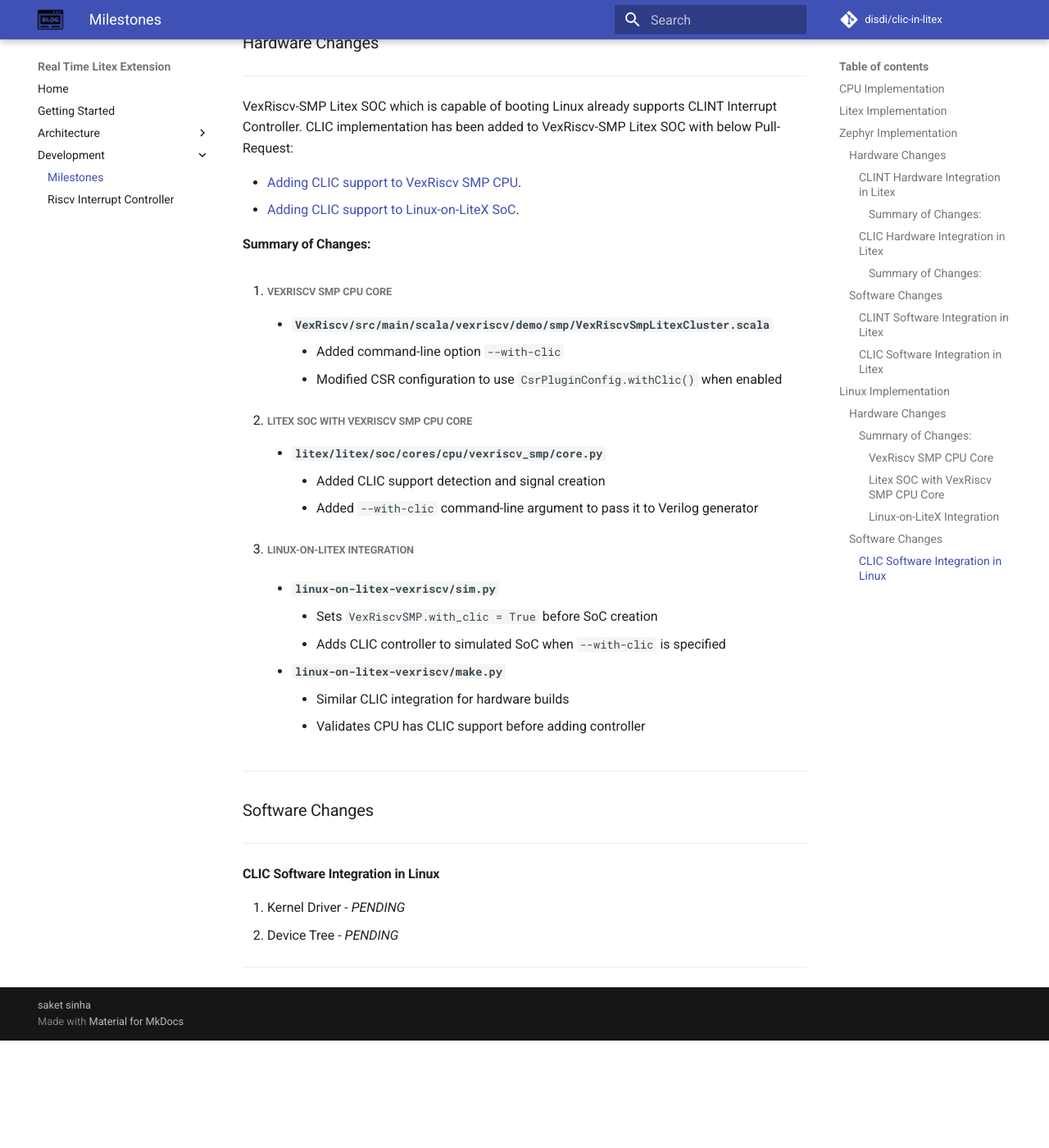
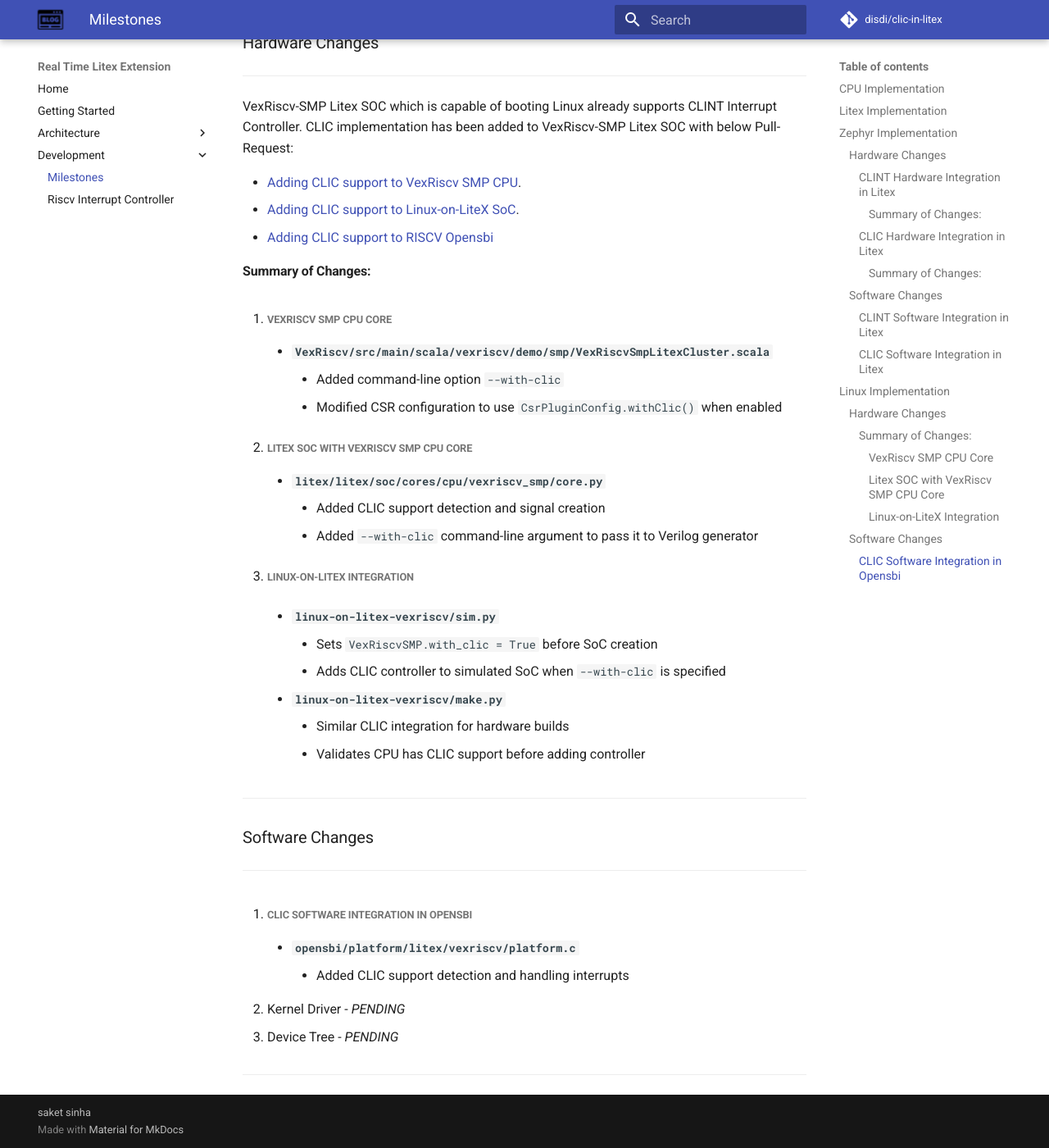
Before and after one commit to disdi/clic-in-litex, an MkDocs documentation site: the page built from docs/nav/development/development-guide.md, in a window 1280 px wide and 1400 px high, scrolled down 3904 px. Shown: the whole window at 82% size. Built offline with MkDocs 1.6.1 and Material for MkDocs 9.7.7, drawn with Linux system fonts in a browser that asks for light colours; comment, search, counter and statistics services are not loaded; before the commit the page ends 5173 px from its top, so only the background shows below that.

Commit message:
Add opensbi changes

```diff
--- a/docs/nav/development/development-guide.md
+++ b/docs/nav/development/development-guide.md
@@ -147,6 +147,7 @@ CLIC implementation has been added to VexRiscv-SMP Litex SOC with below Pull-Req
 
 - [Adding CLIC support to VexRiscv SMP CPU](https://github.com/litex-hub/linux-on-litex-vexriscv/pull/438).
 - [Adding CLIC support to Linux-on-LiteX SoC](https://github.com/litex-hub/pythondata-cpu-vexriscv_smp/pull/10).
+- [Adding CLIC support to RISCV Opensbi](https://github.com/litex-hub/opensbi/pull/2)
 
 #### Summary of Changes:
 
@@ -178,9 +179,13 @@ CLIC implementation has been added to VexRiscv-SMP Litex SOC with below Pull-Req
 
 ---
 
-#### CLIC Software Integration in Linux
+1. ##### CLIC Software Integration in Opensbi
 
-1. Kernel Driver - *PENDING*
-2. Device Tree - *PENDING*
+    - **`opensbi/platform/litex/vexriscv/platform.c`**
+        - Added CLIC support detection and handling interrupts
+
+2. Kernel Driver - *PENDING*
+
+3. Device Tree - *PENDING*
 
 ---
```
